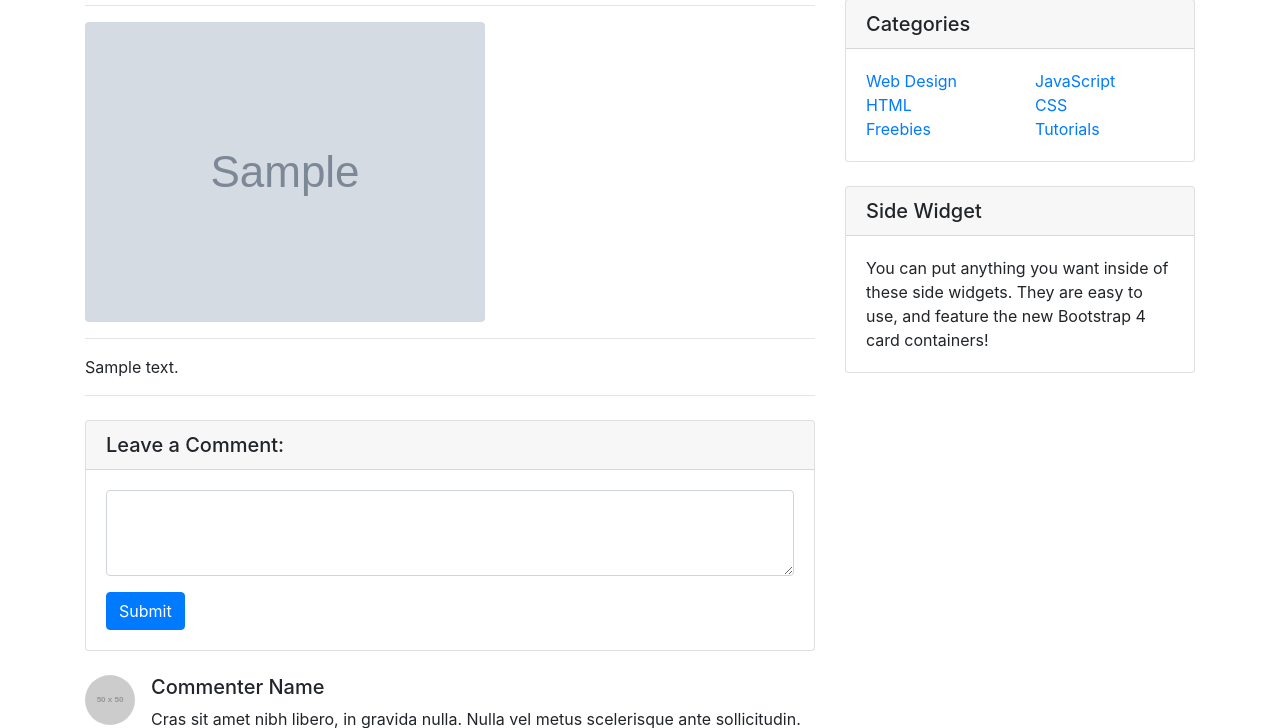
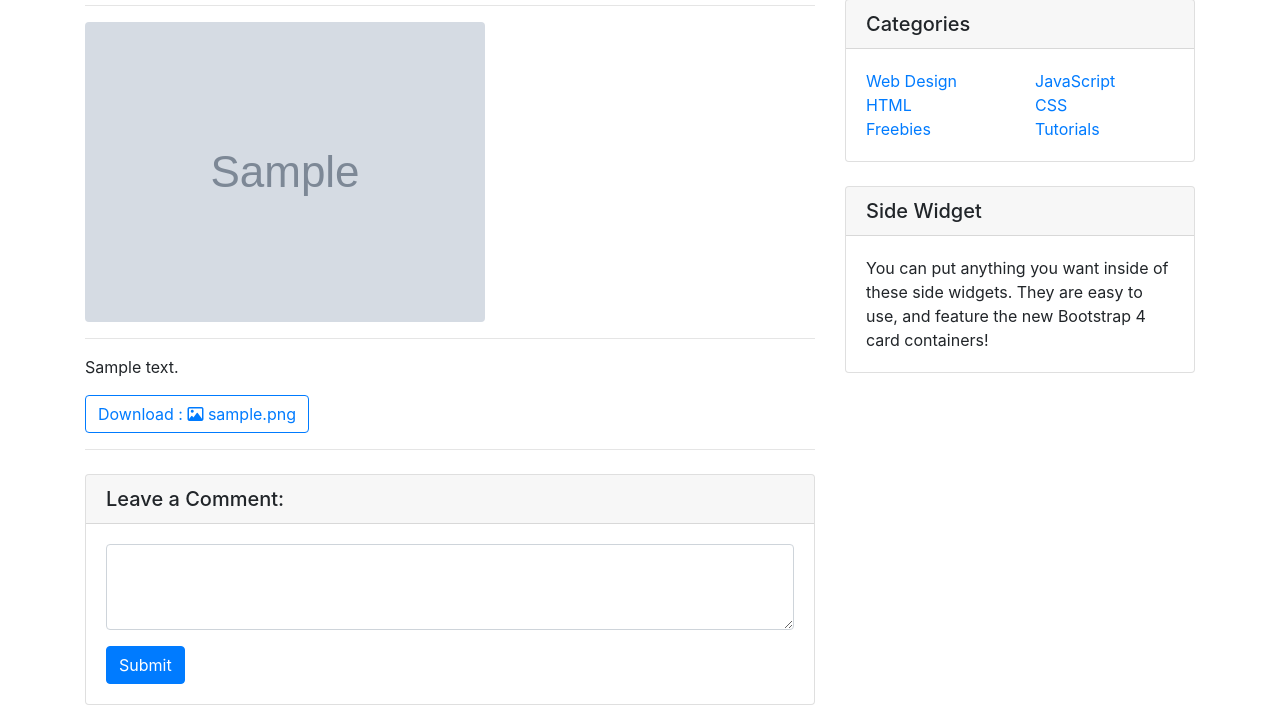
Before and after one commit to Heyna-log/study-django, a Django app: page /blog/1/ in a window 1280 px wide. Shown: the part 234-962 px from the top of the page. Run offline with Django 4.2, Linux system fonts and the light colour scheme; tables that the repository leaves empty hold one stand-in row (values such as "Sample post"); grey boxes marked "Sample" are stand-in pictures; grey boxes labelled with a size stand in for pictures from a placeholder-image service; some libraries are stand-ins or nearby versions.

Commit message:
첨부 파일 있을 경우 포스트 상세 페이지에 다운로드 버튼 출력하기

```diff
--- a/blog/models.py
+++ b/blog/models.py
@@ -1,4 +1,5 @@
 from django.db import models
+import os
 
 class Post(models.Model):
     # 제목
@@ -33,3 +34,9 @@ class Post(models.Model):
 
     def get_absolute_url(self): # 각 포스트 고유의 url 생성 (장고에서 기본 제공하는 기능)
         return f'/blog/{self.pk}/'
+
+    def get_file_name(self):
+        return os.path.basename(self.file_upload.name) # 파일 이름
+
+    def get_file_ext(self):
+        return self.get_file_name().split('.')[-1] # 파일 이름에서 확장자('.'으로 자른 배열의 마지막 인덱스) 가져오기
--- a/blog/templates/blog/post_detail.html
+++ b/blog/templates/blog/post_detail.html
@@ -5,6 +5,9 @@
     <meta charset="UTF-8">
     <title>{{ post.title }} - Blog</title>
     <link rel="stylesheet" href="https://cdn.jsdelivr.net/npm/bootstrap@4.6.1/dist/css/bootstrap.min.css" integrity="sha384-zCbKRCUGaJDkqS1kPbPd7TveP5iyJE0EjAuZQTgFLD2ylzuqKfdKlfG/eSrtxUkn" crossorigin="anonymous">
+    <link rel="stylesheet" href="https://cdnjs.cloudflare.com/ajax/libs/font-awesome/6.0.0/css/all.min.css"
+        integrity="sha512-9usAa10IRO0HhonpyAIVpjrylPvoDwiPUiKdWk5t3PyolY1cOd4DSE0Ga+ri4AuTroPR5aQvXU9xC6qOPnzFeg=="
+        crossorigin="anonymous" referrerpolicy="no-referrer" />
 </head>
 <body>
 <!-- Navigation -->
@@ -67,6 +70,27 @@
 
             <!-- Post Content -->
             <p>{{ post.content }}</p>
+
+            <!-- File Download Button -->
+            {% if post.file_upload %}
+                <a href="{{ post.file_upload.url }}" class="btn btn-outline-primary" role="button" download>
+                    Download :
+                    {% if post.get_file_ext == 'xlsx' or post.get_file_ext == 'xls' %}
+                        <i class="fa-regular fa-file-excel"></i>
+                    {% elif post.get_file_ext == 'docx' %}
+                        <i class="fa-regular fa-file-word"></i>
+                    {% elif post.get_file_ext == 'pdf' %}
+                        <i class="fa-regular fa-file-pdf"></i>
+                    {% elif post.get_file_ext == 'png' or post.get_file_ext == 'jpg' or post.get_file_ext == 'jpeg' or post.get_file_ext == 'svg' %}
+                        <i class="fa-regular fa-image"></i>
+                    {% elif post.get_file_ext == 'csv' %}
+                        <i class="fa-regular fa-file-csv"></i>
+                    {% else %}
+                        <i class="fa-regular fa-file-lines"></i>
+                    {% endif %}
+                    {{ post.get_file_name }}
+                </a>
+            {% endif %}
             <hr>
             <!-- Comments Form -->
             <div class="card my-4">
```
